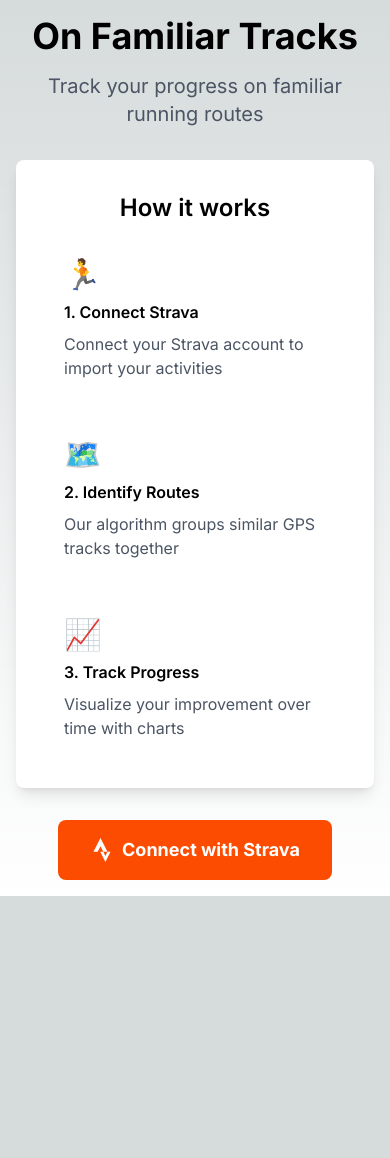
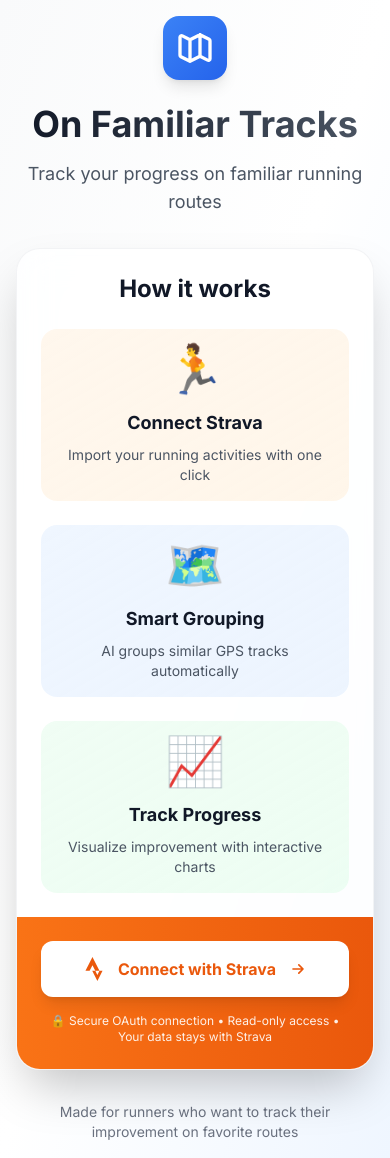
Before and after one commit to erschmidt/on_familiar_tracks, a Next.js app: page / in a window 390 px wide. Before the commit the page ends 896 px from the top, so only its background shows below. Built offline with nearby package versions, Linux system fonts and the light colour scheme.

Commit message:
Complete mobile-first redesign: modern landing page, loading states, and detail cards with gradient backgrounds and clean typography

```diff
--- a/src/app/page.tsx
+++ b/src/app/page.tsx
@@ -55,14 +55,22 @@
 
   if (isLoading) {
     return (
-      <main className="min-h-screen flex items-center justify-center">
-        <div className="text-xl">Loading...</div>
+      <main className="min-h-screen bg-gradient-to-br from-gray-50 to-blue-50 dark:from-gray-900 dark:to-blue-900/20 flex items-center justify-center">
+        <div className="text-center">
+          <div className="relative w-20 h-20 mx-auto mb-6">
+            <div className="absolute inset-0 border-4 border-blue-200 dark:border-blue-800 rounded-full"></div>
+            <div className="absolute inset-0 border-4 border-blue-500 dark:border-blue-400 rounded-full border-t-transparent animate-spin"></div>
+          </div>
+          <p className="text-lg font-medium text-gray-700 dark:text-gray-300 animate-pulse">
+            Loading your journey...
+          </p>
+        </div>
       </main>
     );
   }
 
   return (
-    <main className="min-h-screen p-4 sm:p-8">
+    <main className="min-h-screen">
       {!accessToken ? (
         <StravaConnect />
       ) : (
@@ -75,8 +83,16 @@
 export default function Home() {
   return (
     <Suspense fallback={
-      <main className="min-h-screen flex items-center justify-center">
-        <div className="text-xl">Loading...</div>
+      <main className="min-h-screen bg-gradient-to-br from-gray-50 to-blue-50 dark:from-gray-900 dark:to-blue-900/20 flex items-center justify-center">
+        <div className="text-center">
+          <div className="relative w-20 h-20 mx-auto mb-6">
+            <div className="absolute inset-0 border-4 border-blue-200 dark:border-blue-800 rounded-full"></div>
+            <div className="absolute inset-0 border-4 border-blue-500 dark:border-blue-400 rounded-full border-t-transparent animate-spin"></div>
+          </div>
+          <p className="text-lg font-medium text-gray-700 dark:text-gray-300 animate-pulse">
+            Loading your journey...
+          </p>
+        </div>
       </main>
     }>
       <HomeContent />
--- a/src/components/Dashboard.tsx
+++ b/src/components/Dashboard.tsx
@@ -489,41 +489,78 @@
               />
             </div>
 
-            <div className="lg:col-span-2 space-y-6">
+            <div className="lg:col-span-2 space-y-4 lg:space-y-6">
               {selectedRoute && (
                 <>
-                  <div className="bg-white dark:bg-gray-800 rounded-lg shadow-lg p-6">
-                    <h2 className="text-2xl font-bold mb-4">
+                  {/* Route Map Card */}
+                  <div className="bg-white dark:bg-gray-800 rounded-2xl shadow-lg border border-gray-200 dark:border-gray-700 overflow-hidden">
+                    <div className="p-4 sm:p-6">
+                      <h2 className="text-lg font-bold text-gray-900 dark:text-white mb-4 flex items-center gap-2">
+                        <svg className="w-5 h-5 text-green-500" fill="none" stroke="currentColor" viewBox="0 0 24 24">
+                          <path strokeLinecap="round" strokeLinejoin="round" strokeWidth={2} d="M9 20l-5.447-2.724A1 1 0 013 16.382V5.618a1 1 0 011.447-.894L9 7m0 13l6-3m-6 3V7m6 10l4.553 2.276A1 1 0 0021 18.382V7.618a1 1 0 00-.553-.894L15 4m0 13V4m0 0L9 7" />
+                        </svg>
                         Route Map
                       </h2>
-                    <div className="h-96 rounded-lg overflow-hidden">
+                      <div className="h-64 sm:h-80 lg:h-96 rounded-xl overflow-hidden border-2 border-gray-100 dark:border-gray-700">
                         <RouteMap activities={selectedRoute.activities} />
                       </div>
-                    <div className="mt-4 grid grid-cols-3 gap-4 text-center">
-                      <div>
-                        <div className="text-2xl font-bold">{selectedRoute.activities.length}</div>
-                        <div className="text-sm text-gray-600 dark:text-gray-400">Activities</div>
+
+                      {/* Stats Grid */}
+                      <div className="mt-6 grid grid-cols-3 gap-3 sm:gap-4">
+                        <div className="bg-gradient-to-br from-blue-50 to-blue-100/50 dark:from-blue-900/20 dark:to-blue-800/10 rounded-xl p-3 sm:p-4 text-center">
+                          <div className="flex items-center justify-center mb-2">
+                            <svg className="w-5 h-5 text-blue-500" fill="none" stroke="currentColor" viewBox="0 0 24 24">
+                              <path strokeLinecap="round" strokeLinejoin="round" strokeWidth={2} d="M9 5H7a2 2 0 00-2 2v12a2 2 0 002 2h10a2 2 0 002-2V7a2 2 0 00-2-2h-2M9 5a2 2 0 002 2h2a2 2 0 002-2M9 5a2 2 0 012-2h2a2 2 0 012 2" />
+                            </svg>
                           </div>
-                      <div>
-                        <div className="text-2xl font-bold">
-                          {(selectedRoute.averageDistance / 1000).toFixed(2)} km
+                          <div className="text-xl sm:text-2xl font-bold text-gray-900 dark:text-white">
+                            {selectedRoute.activities.length}
                           </div>
-                        <div className="text-sm text-gray-600 dark:text-gray-400">Avg Distance</div>
+                          <div className="text-xs text-gray-600 dark:text-gray-400 mt-1">
+                            {selectedRoute.activities.length === 1 ? 'Activity' : 'Activities'}
                           </div>
-                      <div>
-                        <div className="text-2xl font-bold">
+                        </div>
+                        <div className="bg-gradient-to-br from-green-50 to-green-100/50 dark:from-green-900/20 dark:to-green-800/10 rounded-xl p-3 sm:p-4 text-center">
+                          <div className="flex items-center justify-center mb-2">
+                            <svg className="w-5 h-5 text-green-500" fill="none" stroke="currentColor" viewBox="0 0 24 24">
+                              <path strokeLinecap="round" strokeLinejoin="round" strokeWidth={2} d="M13 7h8m0 0v8m0-8l-8 8-4-4-6 6" />
+                            </svg>
+                          </div>
+                          <div className="text-xl sm:text-2xl font-bold text-gray-900 dark:text-white">
+                            {(selectedRoute.averageDistance / 1000).toFixed(2)}
+                          </div>
+                          <div className="text-xs text-gray-600 dark:text-gray-400 mt-1">
+                            km avg
+                          </div>
+                        </div>
+                        <div className="bg-gradient-to-br from-red-50 to-red-100/50 dark:from-red-900/20 dark:to-red-800/10 rounded-xl p-3 sm:p-4 text-center">
+                          <div className="flex items-center justify-center mb-2">
+                            <svg className="w-5 h-5 text-red-500" fill="currentColor" viewBox="0 0 20 20">
+                              <path fillRule="evenodd" d="M3.172 5.172a4 4 0 015.656 0L10 6.343l1.172-1.171a4 4 0 115.656 5.656L10 17.657l-6.828-6.829a4 4 0 010-5.656z" clipRule="evenodd" />
+                            </svg>
+                          </div>
+                          <div className="text-xl sm:text-2xl font-bold text-gray-900 dark:text-white">
                             {selectedRoute.averageHeartRate ? Math.round(selectedRoute.averageHeartRate) : 'N/A'}
                           </div>
-                        <div className="text-sm text-gray-600 dark:text-gray-400">Avg Heart Rate</div>
+                          <div className="text-xs text-gray-600 dark:text-gray-400 mt-1">
+                            bpm avg
+                          </div>
+                        </div>
                       </div>
                     </div>
                   </div>
 
-                  <div className="bg-white dark:bg-gray-800 rounded-lg shadow-lg p-6">
-                    <h2 className="text-2xl font-bold mb-4">
+                  {/* Progress Chart Card */}
+                  <div className="bg-white dark:bg-gray-800 rounded-2xl shadow-lg border border-gray-200 dark:border-gray-700 overflow-hidden">
+                    <div className="p-4 sm:p-6">
+                      <h2 className="text-lg font-bold text-gray-900 dark:text-white mb-4 flex items-center gap-2">
+                        <svg className="w-5 h-5 text-purple-500" fill="none" stroke="currentColor" viewBox="0 0 24 24">
+                          <path strokeLinecap="round" strokeLinejoin="round" strokeWidth={2} d="M9 19v-6a2 2 0 00-2-2H5a2 2 0 00-2 2v6a2 2 0 002 2h2a2 2 0 002-2zm0 0V9a2 2 0 012-2h2a2 2 0 012 2v10m-6 0a2 2 0 002 2h2a2 2 0 002-2m0 0V5a2 2 0 012-2h2a2 2 0 012 2v14a2 2 0 01-2 2h-2a2 2 0 01-2-2z" />
+                        </svg>
                         Progress Over Time
                       </h2>
                       <ProgressChart activities={selectedRoute.activities} />
+                    </div>
                   </div>
                 </>
               )}
--- a/src/components/StravaConnect.tsx
+++ b/src/components/StravaConnect.tsx
@@ -9,48 +9,85 @@
   };
 
   return (
-    <div className="max-w-4xl mx-auto text-center">
-      <h1 className="text-4xl font-bold mb-4">On Familiar Tracks</h1>
-      <p className="text-xl mb-8 text-gray-600 dark:text-gray-400">
+    <div className="min-h-screen bg-gradient-to-br from-gray-50 via-white to-blue-50 dark:from-gray-900 dark:via-gray-800 dark:to-blue-900/20 flex items-center justify-center p-4">
+      <div className="max-w-4xl w-full">
+        {/* Hero Section */}
+        <div className="text-center mb-8 sm:mb-12">
+          <div className="inline-flex items-center justify-center w-16 h-16 sm:w-20 sm:h-20 bg-gradient-to-br from-blue-500 to-blue-600 rounded-2xl shadow-lg mb-6">
+            <svg className="w-10 h-10 sm:w-12 sm:h-12 text-white" fill="none" stroke="currentColor" viewBox="0 0 24 24">
+              <path strokeLinecap="round" strokeLinejoin="round" strokeWidth={2} d="M9 20l-5.447-2.724A1 1 0 013 16.382V5.618a1 1 0 011.447-.894L9 7m0 13l6-3m-6 3V7m6 10l4.553 2.276A1 1 0 0021 18.382V7.618a1 1 0 00-.553-.894L15 4m0 13V4m0 0L9 7" />
+            </svg>
+          </div>
+          <h1 className="text-4xl sm:text-5xl lg:text-6xl font-bold mb-4 bg-gradient-to-r from-gray-900 to-gray-600 dark:from-white dark:to-gray-300 bg-clip-text text-transparent">
+            On Familiar Tracks
+          </h1>
+          <p className="text-lg sm:text-xl lg:text-2xl text-gray-600 dark:text-gray-300 max-w-2xl mx-auto">
             Track your progress on familiar running routes
           </p>
+        </div>
 
-      <div className="bg-white dark:bg-gray-800 rounded-lg shadow-lg p-8 mb-8">
-        <h2 className="text-2xl font-semibold mb-4">How it works</h2>
-        <div className="grid md:grid-cols-3 gap-6 text-left">
-          <div className="p-4">
-            <div className="text-3xl mb-2">🏃</div>
-            <h3 className="font-semibold mb-2">1. Connect Strava</h3>
-            <p className="text-gray-600 dark:text-gray-400">
-              Connect your Strava account to import your activities
+        {/* Features Card */}
+        <div className="bg-white/80 dark:bg-gray-800/80 backdrop-blur-lg rounded-3xl shadow-2xl border border-gray-200/50 dark:border-gray-700/50 overflow-hidden mb-8">
+          <div className="p-6 sm:p-8">
+            <h2 className="text-2xl sm:text-3xl font-bold mb-6 text-center text-gray-900 dark:text-white">
+              How it works
+            </h2>
+            <div className="grid sm:grid-cols-3 gap-6">
+              <div className="text-center p-4 sm:p-6 bg-gradient-to-br from-orange-50 to-orange-100/50 dark:from-orange-900/20 dark:to-orange-800/10 rounded-2xl">
+                <div className="text-5xl mb-4">🏃</div>
+                <h3 className="font-bold text-lg mb-2 text-gray-900 dark:text-white">
+                  Connect Strava
+                </h3>
+                <p className="text-sm text-gray-600 dark:text-gray-300">
+                  Import your running activities with one click
                 </p>
               </div>
-          <div className="p-4">
-            <div className="text-3xl mb-2">🗺️</div>
-            <h3 className="font-semibold mb-2">2. Identify Routes</h3>
-            <p className="text-gray-600 dark:text-gray-400">
-              Our algorithm groups similar GPS tracks together
+              <div className="text-center p-4 sm:p-6 bg-gradient-to-br from-blue-50 to-blue-100/50 dark:from-blue-900/20 dark:to-blue-800/10 rounded-2xl">
+                <div className="text-5xl mb-4">🗺️</div>
+                <h3 className="font-bold text-lg mb-2 text-gray-900 dark:text-white">
+                  Smart Grouping
+                </h3>
+                <p className="text-sm text-gray-600 dark:text-gray-300">
+                  AI groups similar GPS tracks automatically
                 </p>
               </div>
-          <div className="p-4">
-            <div className="text-3xl mb-2">📈</div>
-            <h3 className="font-semibold mb-2">3. Track Progress</h3>
-            <p className="text-gray-600 dark:text-gray-400">
-              Visualize your improvement over time with charts
+              <div className="text-center p-4 sm:p-6 bg-gradient-to-br from-green-50 to-green-100/50 dark:from-green-900/20 dark:to-green-800/10 rounded-2xl">
+                <div className="text-5xl mb-4">📈</div>
+                <h3 className="font-bold text-lg mb-2 text-gray-900 dark:text-white">
+                  Track Progress
+                </h3>
+                <p className="text-sm text-gray-600 dark:text-gray-300">
+                  Visualize improvement with interactive charts
                 </p>
               </div>
             </div>
           </div>
 
+          {/* CTA Button */}
+          <div className="bg-gradient-to-r from-orange-500 to-orange-600 p-6 sm:p-8">
             <button
               onClick={handleConnect}
-        className="bg-strava hover:bg-orange-600 text-white font-bold py-4 px-8 rounded-lg text-lg transition-colors flex items-center justify-center mx-auto gap-2"
+              className="w-full bg-white hover:bg-gray-50 text-orange-600 font-bold py-4 px-6 rounded-xl text-base sm:text-lg transition-all shadow-lg hover:shadow-xl transform hover:scale-[1.02] flex items-center justify-center gap-3"
             >
-        <svg className="w-6 h-6" viewBox="0 0 24 24" fill="currentColor">
+              <svg className="w-6 h-6 sm:w-7 sm:h-7" viewBox="0 0 24 24" fill="currentColor">
                 <path d="M15.387 17.944l-2.089-4.116h-3.065L15.387 24l5.15-10.172h-3.066m-7.008-5.599l2.836 5.598h4.172L10.463 0l-7 13.828h4.169" />
               </svg>
-        Connect with Strava
+              <span>Connect with Strava</span>
+              <svg className="w-5 h-5" fill="none" stroke="currentColor" viewBox="0 0 24 24">
+                <path strokeLinecap="round" strokeLinejoin="round" strokeWidth={2} d="M13 7l5 5m0 0l-5 5m5-5H6" />
+              </svg>
             </button>
+            <p className="text-center text-white/90 text-xs sm:text-sm mt-4">
+              🔒 Secure OAuth connection • Read-only access • Your data stays with Strava
+            </p>
+          </div>
+        </div>
+
+        {/* Footer */}
+        <p className="text-center text-sm text-gray-500 dark:text-gray-400">
+          Made for runners who want to track their improvement on favorite routes
+        </p>
+      </div>
     </div>
   );
 }
```
Also changed, not shown: src/lib/db.ts (added). Lines whose indentation alone changed are shown as unchanged.
